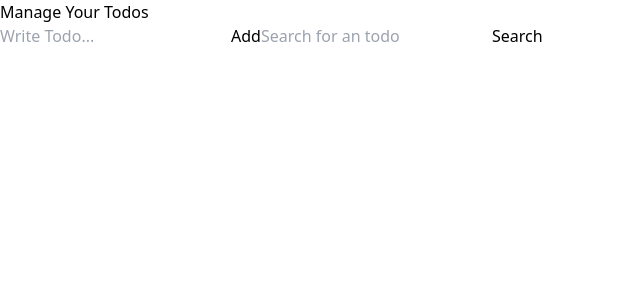
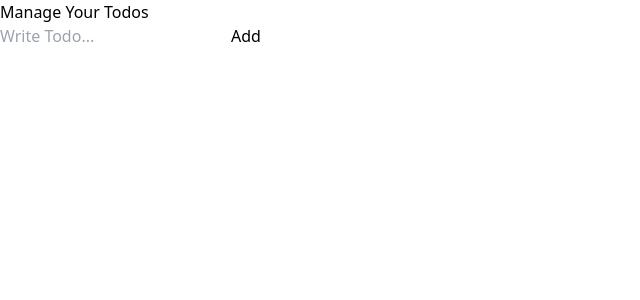
Before and after one commit to Subas-mohanty/Todo-App, a React (Vite) app: page / in a window 1280 px wide. Shown: the top 300 px of the page, without its empty margins (0-640 px from the left). Built offline with nearby package versions, Linux system fonts and the light colour scheme.

Commit message:
feat: delete all and deployed link added in readme

```diff
--- a/src/App.jsx
+++ b/src/App.jsx
@@ -67,7 +67,7 @@ function App() {
             Manage Your Todos
           </h1>
           <div className="mb-4">
-            <TodoForm searchTerm={searchTerm} setSearchTerm={setSearchTerm} />
+            <TodoForm todos={todos} setTodos={setTodos} searchTerm={searchTerm} setSearchTerm={setSearchTerm} />
           </div>
           <div className="flex flex-wrap gap-y-3">
             {sortedTodos.map((todo) => (
--- a/src/components/TodoForm.jsx
+++ b/src/components/TodoForm.jsx
@@ -1,7 +1,7 @@
 import { useState } from "react";
 import { useTodo } from "../contexts";
 
-function TodoForm({setSearchTerm, searchTerm}) {
+function TodoForm({todos, setTodos, setSearchTerm, searchTerm}) {
 
   const [todo, setTodo] = useState("");
   const {addTodo} = useTodo();
@@ -15,6 +15,10 @@ function TodoForm({setSearchTerm, searchTerm}) {
     addTodo({todo, completed : false, priority})
     setTodo("") // after adding one todo we are making todo = "", so that next time the if statement doesn't fail
     setPriority(0);
+  }
+
+  function hadleDeleteAll(){
+    setTodos([])
   }
 
   return (
@@ -33,19 +37,28 @@ function TodoForm({setSearchTerm, searchTerm}) {
         Add
       </button>
 
+      {todos.length > 0 && (
+        <>
           <input
             type="text"
-        placeholder="Search for an todo"
-        className="w-full border border-black/10 rounded-l-lg px-3 outline-none duration-150 bg-white/20 py-1.5 ml-2"
+            placeholder="Search for a todo"
+            className="w-full border border-black/10 rounded-lg px-3 outline-none duration-150 bg-white/20 py-1.5 ml-2"
             value={searchTerm}
-        onChange={(e)=> setSearchTerm(e.target.value)}
+            onChange={(e) => setSearchTerm(e.target.value)}
           />
-      <button
+          {/* <button
             type="submit"
             className="rounded-r-lg px-3 py-1 bg-green-600 text-white shrink-0"
           >
-        Search
-      </button>
+            Add
+          </button> */}
+          <button
+          type="submit"
+          className="rounded-lg ml-2 px-3 py-1 bg-green-600 text-white shrink-0"
+          onClick={hadleDeleteAll} >Delete All</button>
+        </>
+      )}
+
     </form>
   );
 }
```
Also changed, not shown: 1 other file (tests, documents, lock files or other folders). Lines whose indentation alone changed are shown as unchanged.
